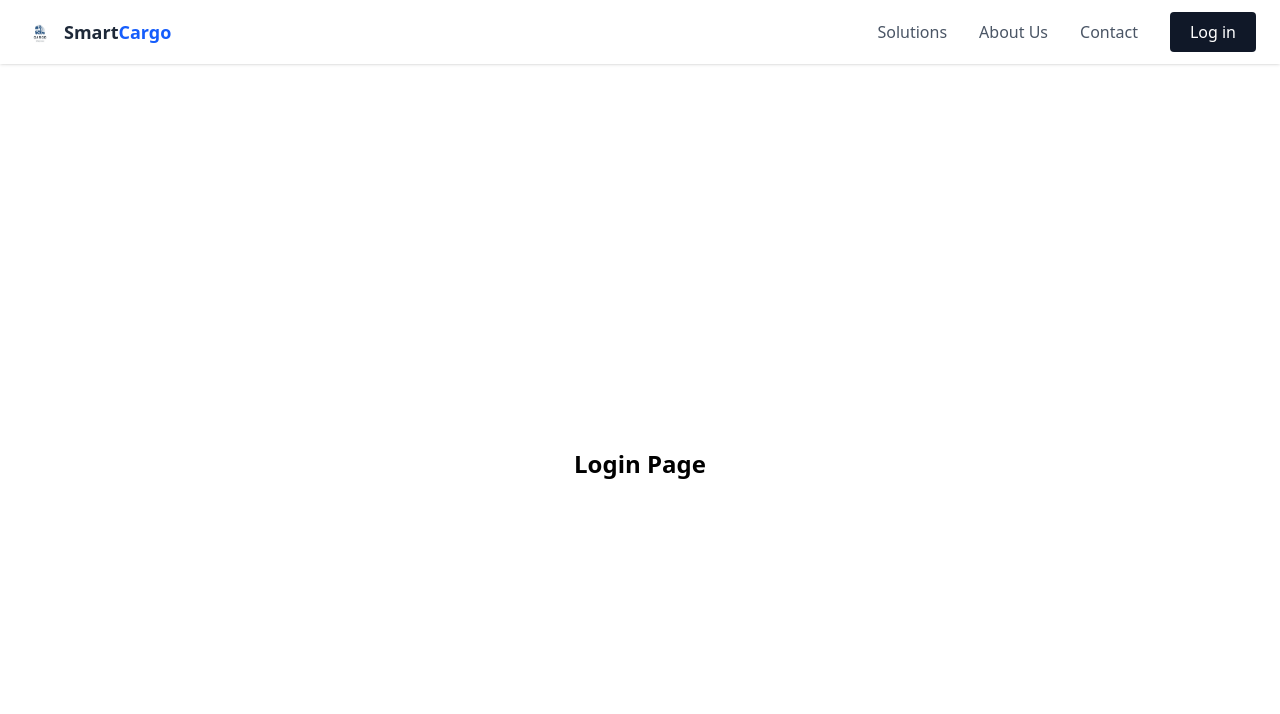
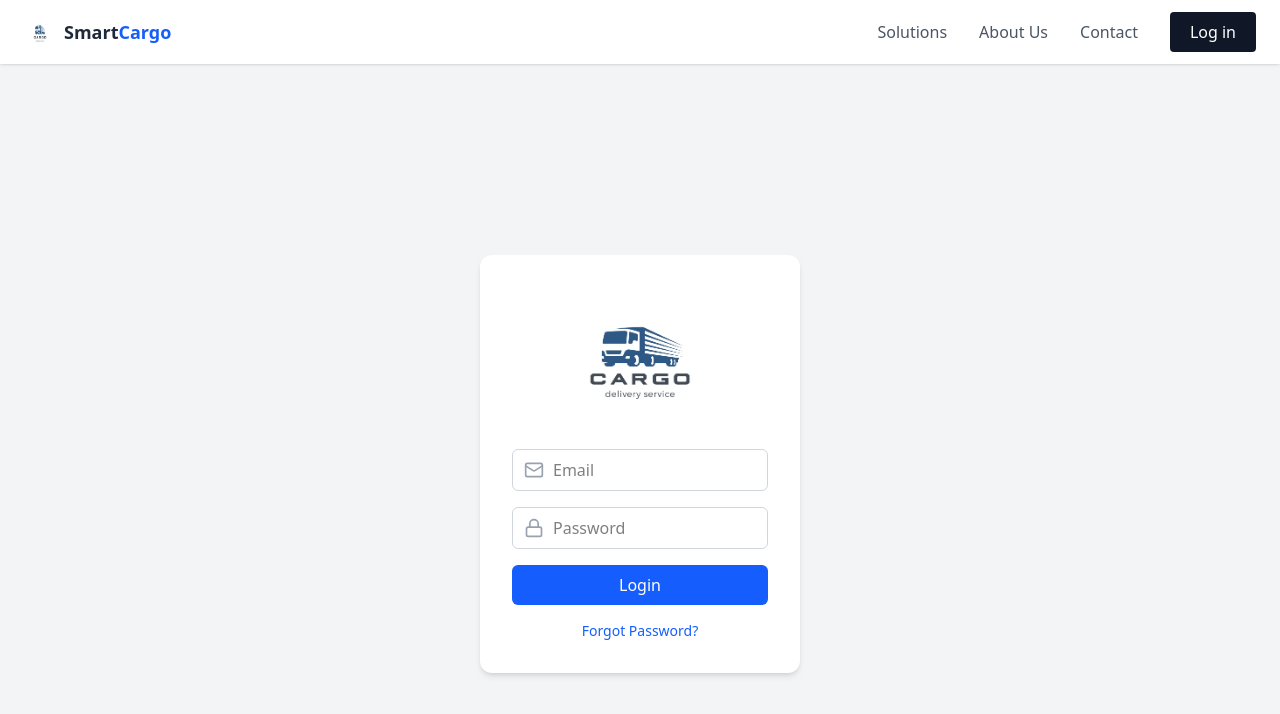
Before and after one commit to Tewfikah/cargo-app, a React (Vite) app in the folder client/: page /login in a window 1280 px wide. Shown: the top 714 px of the page. Built offline with nearby package versions, Linux system fonts and the light colour scheme.

Commit message:
login page

```diff
--- a/client/package.json
+++ b/client/package.json
@@ -10,6 +10,7 @@
     "preview": "vite preview"
   },
   "dependencies": {
+    "@heroicons/react": "^2.2.0",
     "@tailwindcss/vite": "^4.1.18",
     "lucide-react": "^0.562.0",
     "react": "^19.2.3",
--- a/client/src/pages/Login.jsx
+++ b/client/src/pages/Login.jsx
@@ -1,8 +1,53 @@
 import React from "react";
+import logo from '../assets/logo.png';
+import { Mail, Lock} from "lucide-react";
+
 const Login = () => {
   return (
-    <div className="min-h-screen flex items-center justify-center">
-      <h2 className="text-2xl font-semibold">Login Page</h2>
+    <div className="flex items-center justify-center min-h-screen bg-gray-100">
+      <div className="bg-white p-8 rounded-xl shadow-md w-80">
+        {/* logo */}
+        <div className="text-2xl font-bond  mb-6">
+         <img src={logo} alt="" />
+        </div>
+        {/* Login Form */}
+        <form className="space-y-4">
+          <div className="relative">
+         {/* Email Input */}
+         <Mail className="w-5 h-5 text-gray-400 absolute left-3 top-1/2 -translate-y-1/2" />
+          <input
+           type="email"
+           placeholder="Email"
+           className="w-full pl-10 pr-4 py-2 border border-gray-300 rounded-md focus:outline-none focus:ring-2 focus:ring-blue-500"
+            required
+          />
+          </div>
+
+           {/* Password Input */}
+          <div className="relative">
+            <Lock className="w-5 h-5 text-gray-400 absolute left-3 top-1/2 -translate-y-1/2" />
+            <input
+              type="password"
+              placeholder="Password"
+              className="w-full pl-10 pr-4 py-2 border border-gray-300 rounded-md focus:outline-none focus:ring-2 focus:ring-blue-500"
+              required
+            />
+          </div>
+            {/* Login Button */}
+          <button
+            type="submit"
+            className="w-full bg-blue-600 text-white py-2 rounded-md hover:bg-blue-700 transition-colors"
+          >
+            Login
+          </button>
+          </form>
+             {/* Forgot Password */}
+        <div className="text-center mt-4 text-sm">
+          <a href="#" className="text-blue-600 hover:underline">
+            Forgot Password?
+          </a>
+        </div>
+  </div>
     </div>
   );
 };
```
Also changed, not shown: client/src/assets/image.png (added), 1 other file (tests, documents, lock files or other folders).
